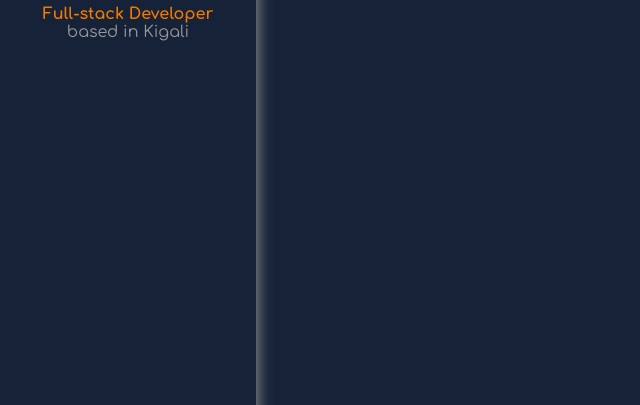
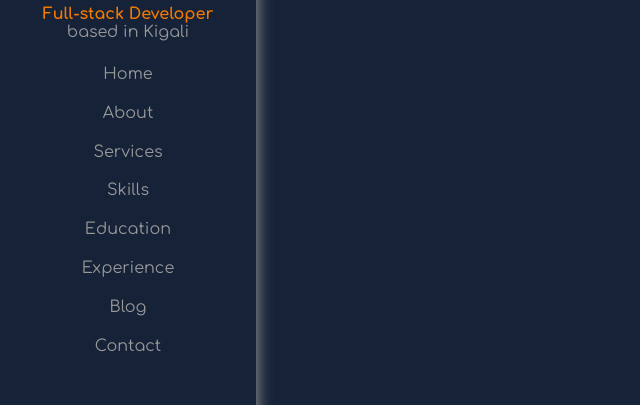
Before and after one commit to Bateyjosue/josuebatey, a React (Create React App) app: page / in a window 1280 px wide. Shown: the part 166-571 px from the top of the page, without its empty margins (0-640 px from the left). Built offline with nearby package versions, Linux system fonts and the light colour scheme.

Commit message:
Add Navigation Component

```diff
--- a/src/App.js
+++ b/src/App.js
@@ -1,11 +1,13 @@
 import { Outlet } from 'react-router-dom';
 import './App.css';
+import Navigation from './Components/navigation/Navigation';
 import Profile from './Components/profile/Profile';
 function App() {
   return (
     <div className="App">
       <div className="sidebar">
         <Profile />
+        <Navigation/>
       </div>
       <main>
         <Outlet/>
--- /dev/null
+++ b/src/Components/navigation/Navigation.jsx
@@ -0,0 +1,20 @@
+import React from 'react';
+import { Link } from 'react-router-dom';
+import './navigation.css';
+
+const Navigation = () => {
+  return (
+    <nav className='navigation-list'>
+      <Link to="home" >Home</Link>
+      <Link to='about' className='nav-item'>About</Link>
+      <Link to='services' className='nav-item'>Services</Link>
+      <Link to='skills' className='nav-item'>Skills</Link>
+      <Link to='education' className='nav-item'>Education</Link>
+      <Link to='experience' className='nav-item'>Experience</Link>
+      <Link to='blog' className='nav-item'>Blog</Link>
+      <Link to='contact' className='nav-item'>Contact</Link>
+    </nav>
+  );
+};
+
+export default Navigation
--- /dev/null
+++ b/src/Components/navigation/navigation.css
@@ -0,0 +1,22 @@
+@media screen and  (min-width: 768px) {
+  .navigation-list {
+    display: flex;
+    flex-direction: column;
+    gap: 1.3rem;
+    align-items: center;
+  }
+
+  .navigation-list a {
+    color: var(--gray-primary);
+    text-decoration: none;
+  }
+
+  .navigation-list a:hover {
+    color: var(--color-primary);
+    text-decoration: underline;
+    transition: all 400ms ease-in-out;
+    text-underline-offset: .5rem;
+    text-decoration-style: wavy;
+
+  }
+}
```
Also changed, not shown: src/index.js (+30 -2 lines).
